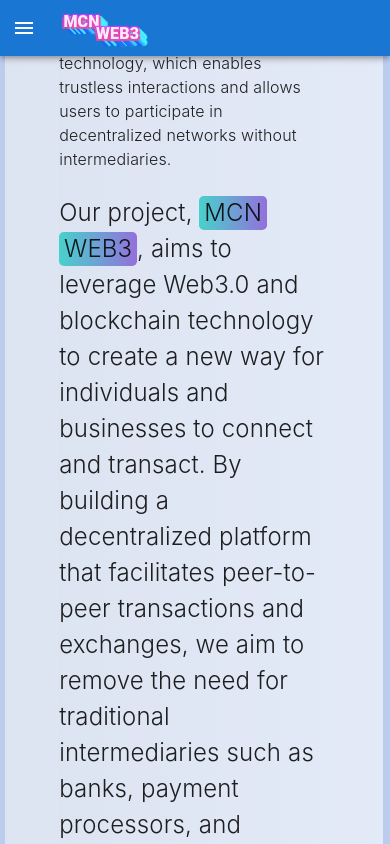
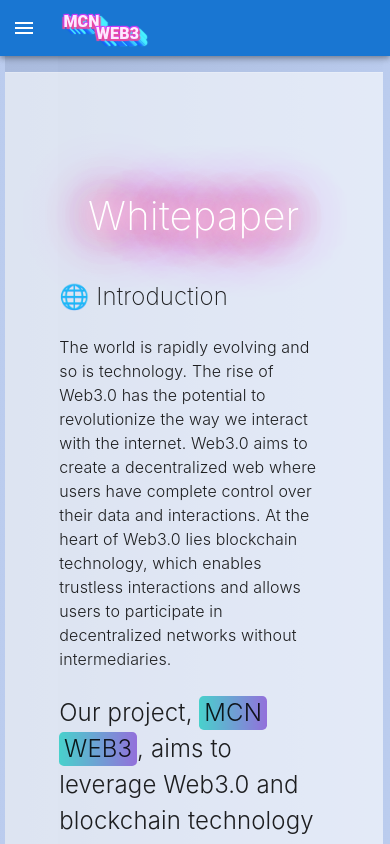
Before and after one commit to ewurufortune/Marknet, a React (Create React App) app: page /whitepaper in a window 390 px wide. Built offline with nearby package versions, Linux system fonts and the light colour scheme.

Commit message:
minor changes

```diff
--- a/package.json
+++ b/package.json
@@ -44,5 +44,9 @@
   },
   "devDependencies": {
     "react-router-dom": "^6.10.0"
-  }
+  },
+  "description": "This project was made by Fortune Ewuru and bootstrapped with [Create React App](https://github.com/facebook/create-react-app).",
+  "main": "index.js",
+  "author": "Fortune Ewuru",
+  "license": "ISC"
 }
--- a/src/components/minidrawersass.scss
+++ b/src/components/minidrawersass.scss
@@ -48,7 +48,7 @@
   .home .header {
     width: 1200px;
     max-width: 100vw;
-   margin-top: 1200px;
+   margin-top: 1850px;
    margin-left: 960px;
     // padding: 1rem;
     display: flex;
@@ -256,6 +256,7 @@
 }
 .home .disclaimer {
   margin-left: 50px;
+  padding-right: 100px;
   width: 100%;
   height: 2rem;
   text-align: center;
--- a/src/components/whitepapercss/paragraphonecss.scss
+++ b/src/components/whitepapercss/paragraphonecss.scss
@@ -119,7 +119,7 @@
   width: min(90vw, 1200px);
   margin-left: auto;
   margin-right: auto;
-    margin-top: 5rem;
+  margin-top: 15rem;
   margin-bottom: 5rem;
 }
 
@@ -157,6 +157,17 @@
   border: 1px solid rgba(255, 255, 255, 0.2);
 }
 
+.whitepaper {
+  background: #ccc;
+  background: linear-gradient(to right, #abd, #bce);
+  font-family: -apple-system, BlinkMacSystemFont, "Segoe UI", Roboto, Helvetica, Arial, sans-serif, "Apple Color Emoji", "Segoe UI Emoji", "Segoe UI Symbol";
+  font-weight: 300;
+  width: min(90vw, 1200px);
+  margin-left: auto;
+  margin-right: auto;
+  margin-top: 5rem;
+  margin-bottom: 5rem;
+}
 .section.end{
   background: rgba(255, 255, 255, 0.6);
   padding: 5rem;
@@ -167,7 +178,7 @@
   margin-bottom: 15rem  ;
 }
 .section.at1{
-    margin-top: 650px;
+  margin-top: 1650px;
 }
 
 .section h1{
```
Lines whose indentation alone changed are shown as unchanged.
